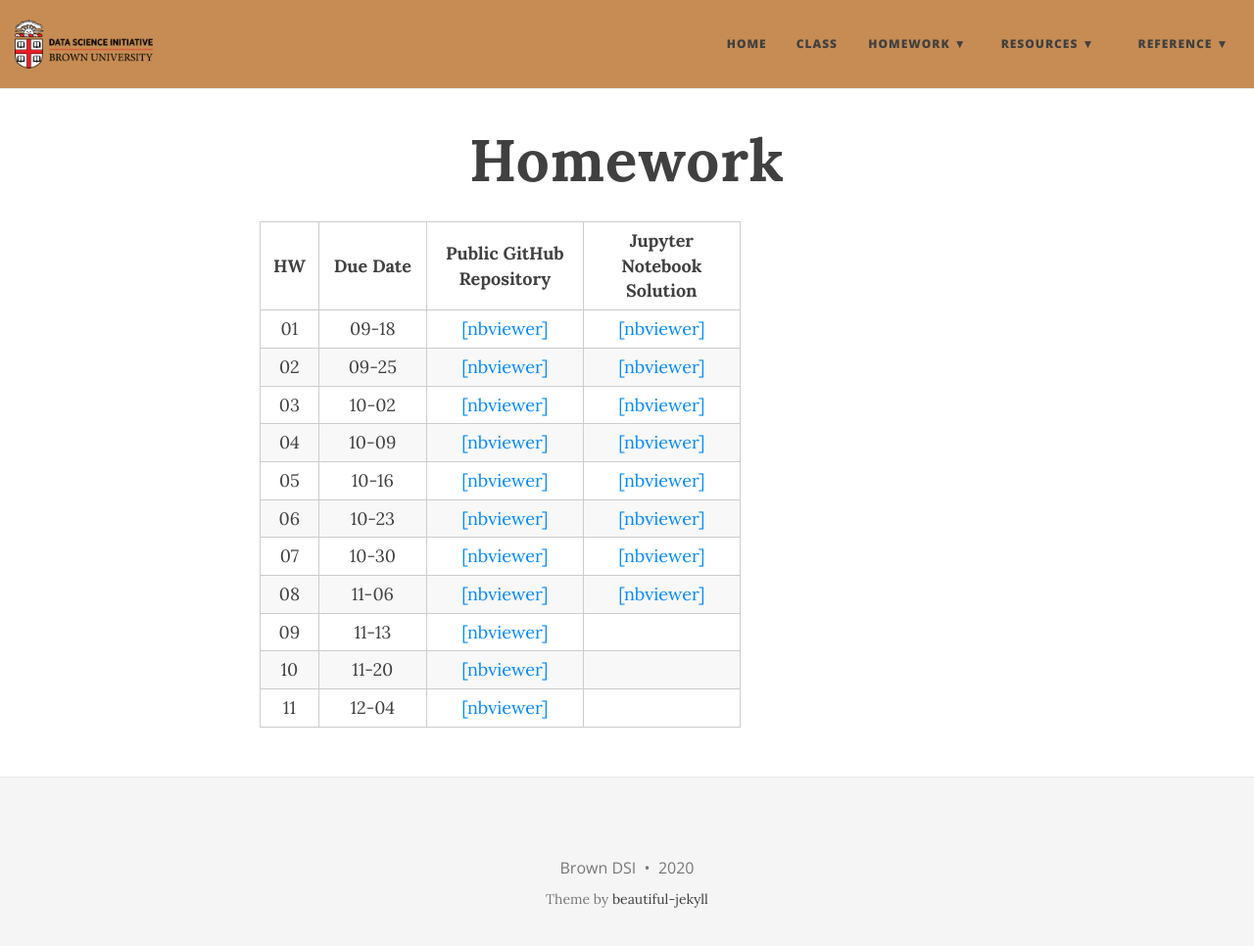
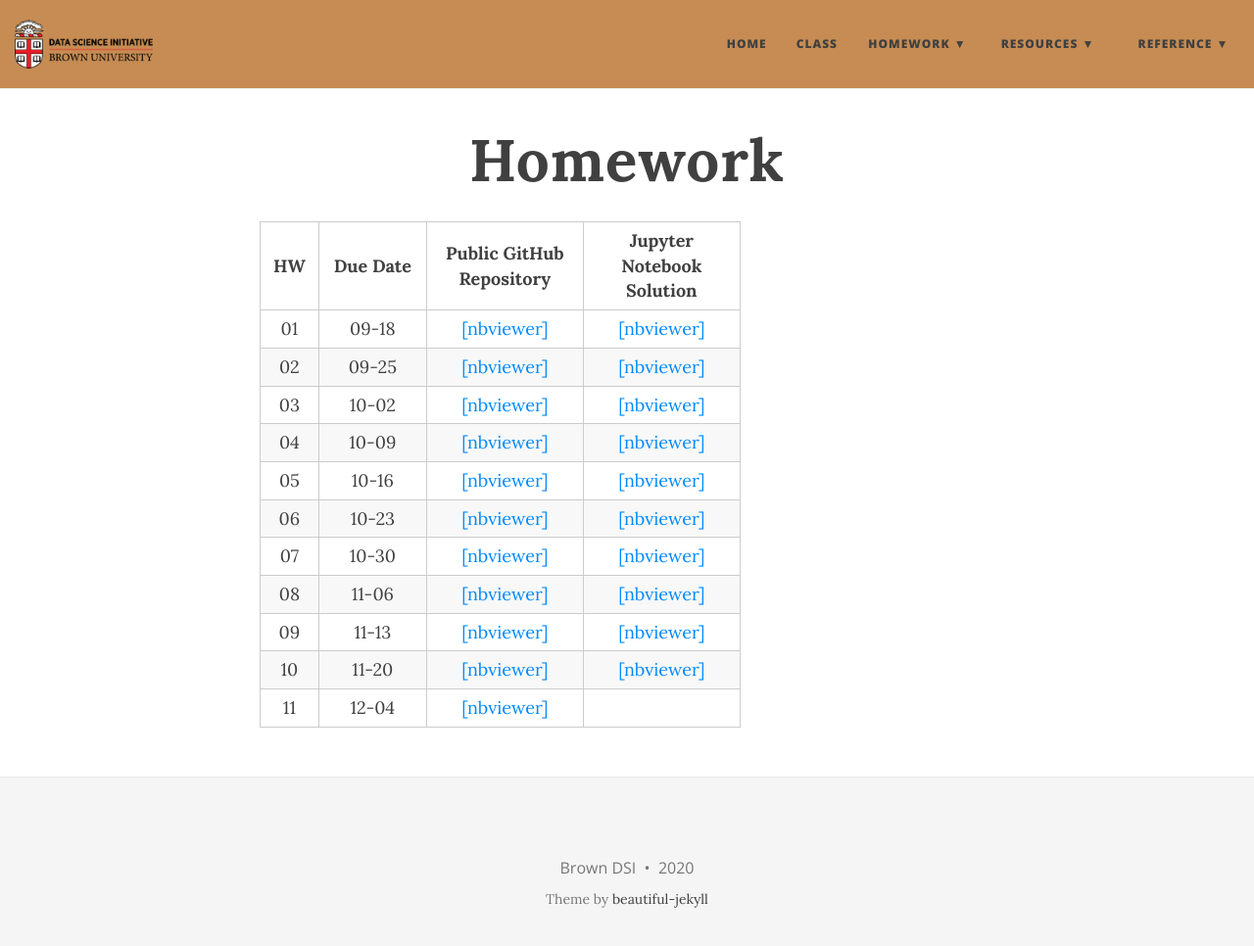
Before and after one commit to data1010/data1010.github.io, a Jekyll site: the page built from homework.md, in a window 1280 px wide and 979 px high. Shown: the top 966 px of the window at 98% size. Built offline with Jekyll 4.4.1, drawn with Linux system fonts in a browser that asks for light colours; nearby versions of some CDN libraries.

Commit message:
Add two more HW solutions

```diff
--- a/homework.md
+++ b/homework.md
@@ -65,13 +65,13 @@ title: Homework
       <td style="text-align: center">09</td>
       <td style="text-align: center">11-13</td>
       <td style="text-align: center"><a href="https://nbviewer.jupyter.org/github/data1010/problem-sets/blob/master/homework/hw09/data1010-hw-09.ipynb">[nbviewer]</a></td>
-      <td style="text-align: center"></td>
+      <td style="text-align: center"><a href="https://nbviewer.jupyter.org/github/data1010/problem-sets/blob/master/homework/hw09/data1010-hw-09-sol.ipynb">[nbviewer]</a></td>
     </tr>
     <tr>
       <td style="text-align: center">10</td>
       <td style="text-align: center">11-20</td>
       <td style="text-align: center"><a href="https://nbviewer.jupyter.org/github/data1010/problem-sets/blob/master/homework/hw10/data1010-hw-10.ipynb">[nbviewer]</a></td>
-      <td style="text-align: center"></td>
+      <td style="text-align: center"><a href="https://nbviewer.jupyter.org/github/data1010/problem-sets/blob/master/homework/hw10/data1010-hw-10-sol.ipynb">[nbviewer]</a></td>
     </tr>
     <tr>
       <td style="text-align: center">11</td>
```
